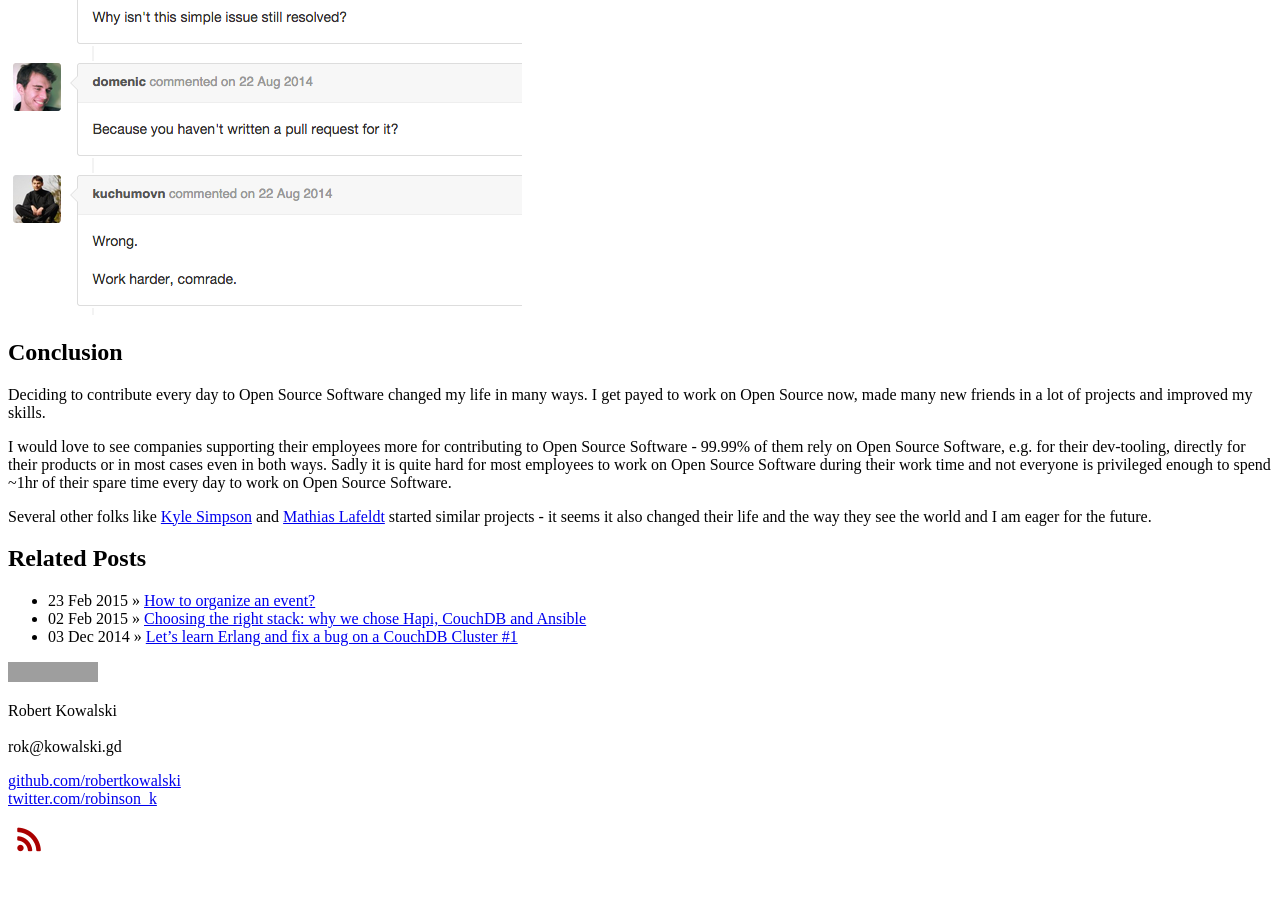
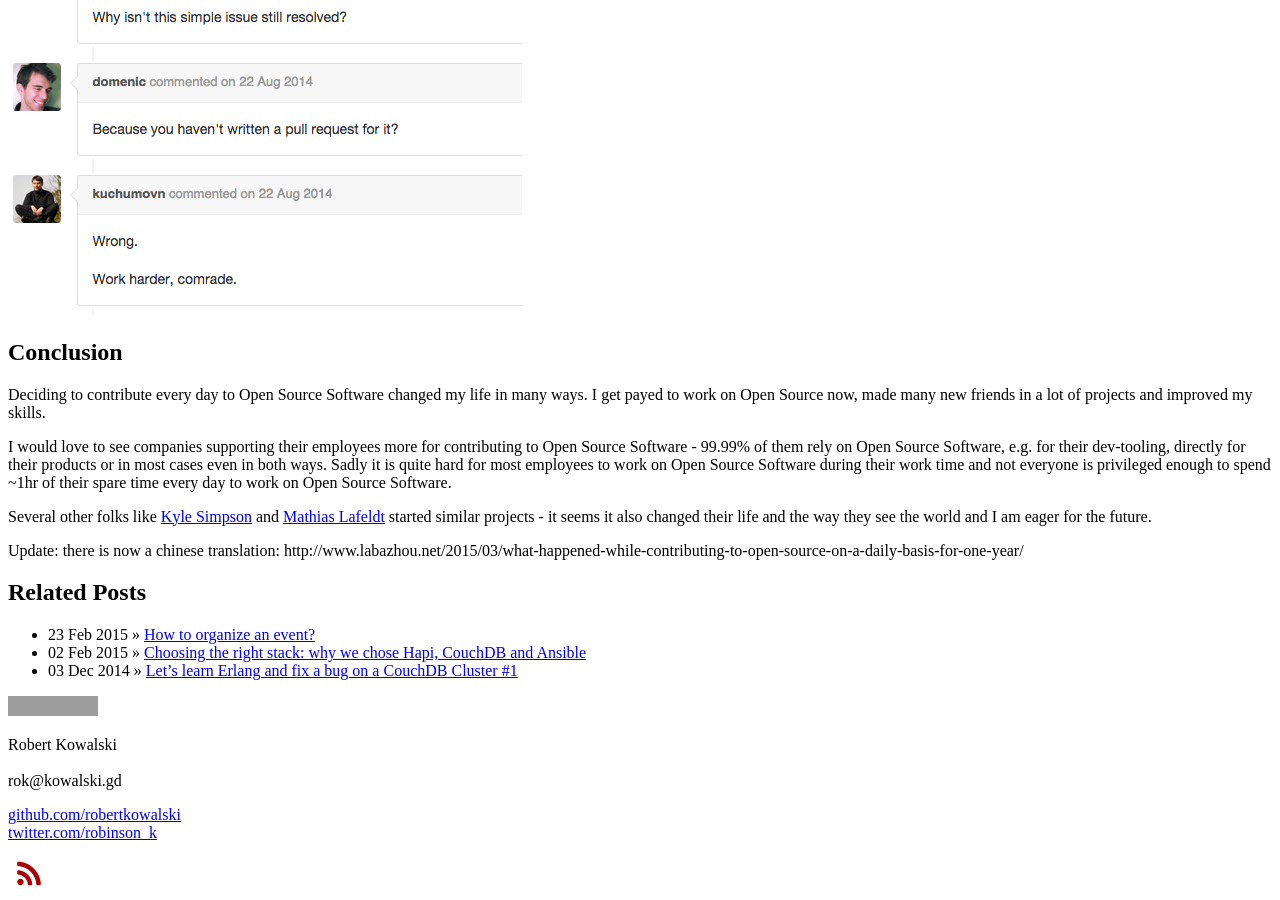
Before and after one commit to robertkowalski/kowalski.gd, a Jekyll site: the page built from _posts/2015-03-02-what-happened-while-contributing-to-open-source-on-a-daily-basis-for-one-year.md, in a window 1280 px wide and 900 px high, scrolled down 1791 px. Built offline with Jekyll 4.4.1, drawn with Linux system fonts in a browser that asks for light colours; Markdown is read by kramdown in place of the engine named in the settings; before the commit the page ends 2657 px from its top, so only the background shows below that; grey boxes are pictures that could not be loaded.

Commit message:
update: chinese translation

```diff
--- a/_posts/2015-03-02-what-happened-while-contributing-to-open-source-on-a-daily-basis-for-one-year.md
+++ b/_posts/2015-03-02-what-happened-while-contributing-to-open-source-on-a-daily-basis-for-one-year.md
@@ -73,3 +73,6 @@ Deciding to contribute every day to Open Source Software changed my life in many
 I would love to see companies supporting their employees more for contributing to Open Source Software - 99.99% of them rely on Open Source Software, e.g. for their dev-tooling, directly for their products or in most cases even in both ways. Sadly it is quite hard for most employees to work on Open Source Software during their work time and not everyone is privileged enough to spend ~1hr of their spare time every day to work on Open Source Software.
 
 Several other folks like [Kyle Simpson](http://blog.getify.com/learned-on-a-1-year-github-streak/) and [Mathias Lafeldt](http://mlafeldt.github.io/blog/write-every-day/) started similar projects - it seems it also changed their life and the way they see the world and I am eager for the future.
+
+
+Update: there is now a chinese translation: http://www.labazhou.net/2015/03/what-happened-while-contributing-to-open-source-on-a-daily-basis-for-one-year/
```
